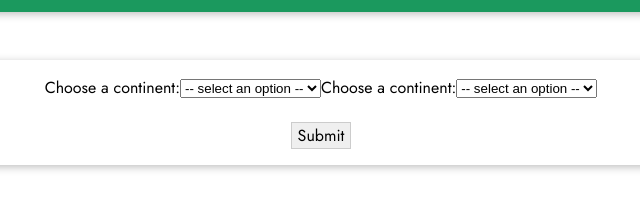
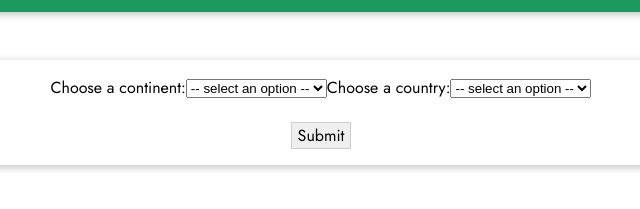
Before and after one commit to Yuval938/SimpleApp, a plain HTML site: page index.html in a window 1280 px wide. Shown: the part 157-366 px from the top of the page, 319-959 px from the left. Drawn offline with nearby package versions, Linux system fonts and the light colour scheme.

Commit message:
Update index.html

```diff
--- a/index.html
+++ b/index.html
@@ -24,7 +24,7 @@
           <option disabled selected value> -- select an option -- </option>
           <option v-for="continent in continents" :value="continent">{{continent}}</option>
         </select>
-        <label>Choose a continent:</label>
+        <label>Choose a country:</label>
         <select name="country" id="country" v-model=enteredCountryValue @change="CountrySelection">
           <option disabled selected value> -- select an option -- </option>
           <option v-for="country in countrylist" :value="country">{{country}}</option>
```
